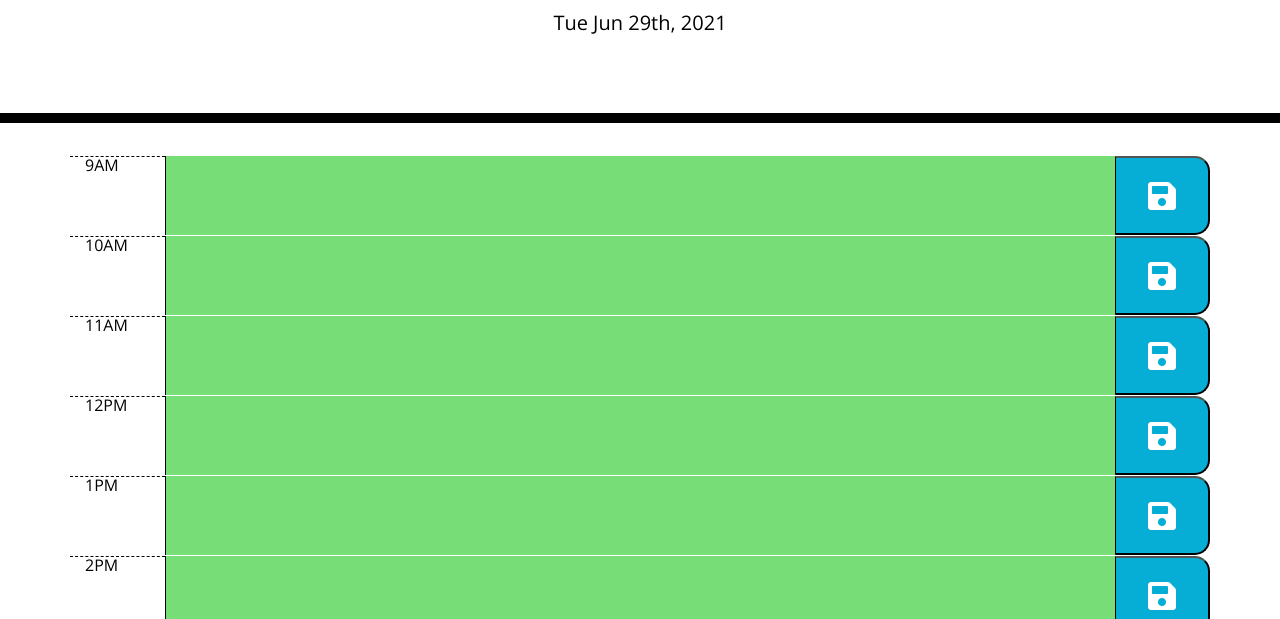
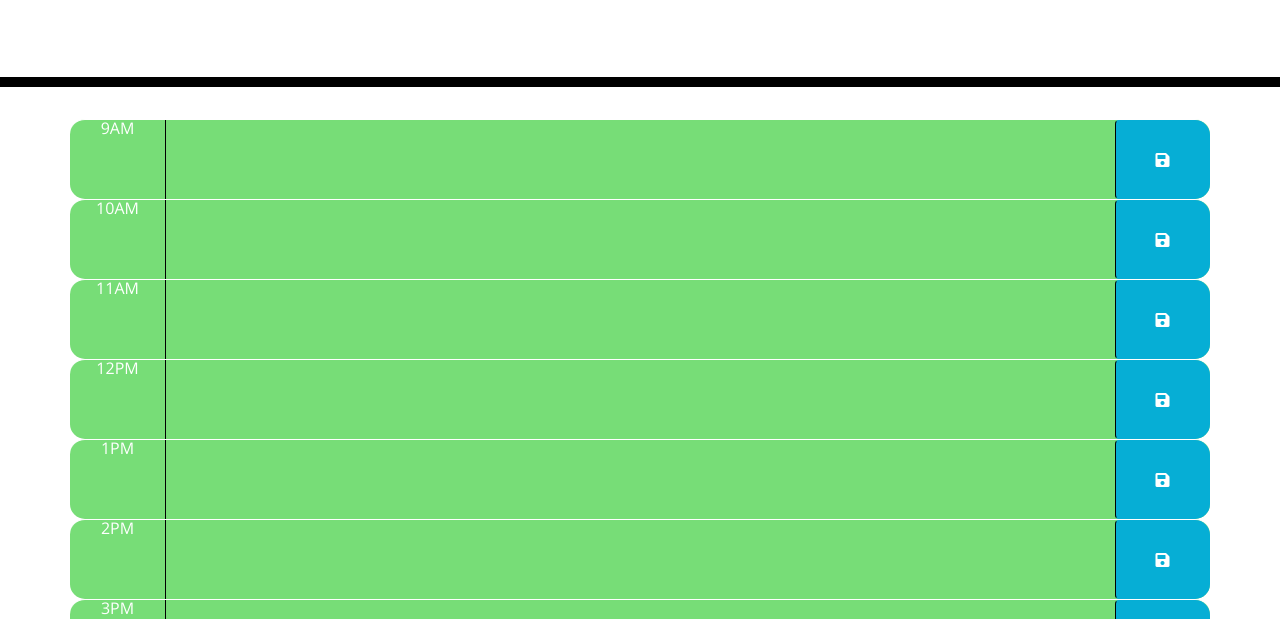
Before and after one commit to eamahma/Work_Day_Scheduler, a plain HTML site: page index.html in a window 1280 px wide. Shown: the part 181-800 px from the top of the page. Drawn offline with nearby package versions, Linux system fonts and the light colour scheme.

Commit message:
refactored - jQuerry and elements in html

```diff
--- a/index.html
+++ b/index.html
@@ -1,23 +1,14 @@
 <!DOCTYPE html>
 <html lang="en">
+
 <head>
   <meta charset="UTF-8" />
   <meta name="viewport" content="width=device-width, initial-scale=1.0" />
   <meta http-equiv="X-UA-Compatible" content="ie=edge" />
-    <link
-      rel="stylesheet"
-      href="https://stackpath.bootstrapcdn.com/bootstrap/4.3.1/css/bootstrap.min.css"
-    />
-    <link
-      rel="stylesheet"
-      href="https://use.fontawesome.com/releases/v5.8.1/css/all.css"
-      integrity="sha384-50oBUHEmvpQ+1lW4y57PTFmhCaXp0ML5d60M1M7uH2+nqUivzIebhndOJK28anvf"
-      crossorigin="anonymous"
-    />
-    <link
-      href="https://fonts.googleapis.com/css?family=Open+Sans&display=swap"
-      rel="stylesheet"
-    />
+  <link rel="stylesheet" href="https://stackpath.bootstrapcdn.com/bootstrap/4.3.1/css/bootstrap.min.css" />
+  <link rel="stylesheet" href="https://use.fontawesome.com/releases/v5.8.1/css/all.css"
+    integrity="sha384-50oBUHEmvpQ+1lW4y57PTFmhCaXp0ML5d60M1M7uH2+nqUivzIebhndOJK28anvf" crossorigin="anonymous" />
+  <link href="https://fonts.googleapis.com/css?family=Open+Sans&display=swap" rel="stylesheet" />
   <link rel="stylesheet" href="./css/style.css" />
   <title>Work Day Scheduler</title>
 </head>
@@ -29,26 +20,57 @@
     <p id="currentDay" class="lead"></p>
   </header>
   <div class="container" id="cont">
-      <!-- Timeblocks go here -->
-
-      <!-- <div class="row">
-        <div class="col-2 hour">
-          9:00 a.m.
+    <div class="time-block row" id="9">
+      <div class="col-md-1">9AM</div>
+      <textarea class="col-md-10 description"></textarea>
+      <button class="col-md-1 btn saveBtn"><i class="fas fa-save"></i></button>
     </div>
-        <div class="col-8 past">
-          One of three columns
+    <div class="time-block row" id="10">
+      <div class="col-md-1">10AM</div>
+      <textarea class="col-md-10 description"></textarea>
+      <button class="col-md-1 btn saveBtn"><i class="fas fa-save"></i></button>
     </div>
-        <div class="col-2 saveBtn">
-          <svg  xmlns="http://www.w3.org/2000/svg" width="32" height="32" fill="currentColor" class="bi bi-save" viewBox="0 0 16 16">
-            <path d="M2 1a1 1 0 0 0-1 1v12a1 1 0 0 0 1 1h12a1 1 0 0 0 1-1V2a1 1 0 0 0-1-1H9.5a1 1 0 0 0-1 1v7.293l2.646-2.647a.5.5 0 0 1 .708.708l-3.5 3.5a.5.5 0 0 1-.708 0l-3.5-3.5a.5.5 0 1 1 .708-.708L7.5 9.293V2a2 2 0 0 1 2-2H14a2 2 0 0 1 2 2v12a2 2 0 0 1-2 2H2a2 2 0 0 1-2-2V2a2 2 0 0 1 2-2h2.5a.5.5 0 0 1 0 1H2z"/>
-          </svg>
-        </div> -->
-
-      </div>                                                                                                                                                                                                                                                                                                                                                                                                                                                                                                                                                                                                                                                                                                                                                                                                                                                                                            </div>
+    <div class="time-block row" id="11">
+      <div class="col-md-1">11AM</div>
+      <textarea class="col-md-10 description"></textarea>
+      <button class="col-md-1 btn saveBtn"><i class="fas fa-save"></i></button>
+    </div>
+    <div class="time-block row" id="12">
+      <div class="col-md-1">12PM</div>
+      <textarea class="col-md-10 description"></textarea>
+      <button class="col-md-1 btn saveBtn"><i class="fas fa-save"></i></button>
+    </div>
+    <div class="time-block row" id="13">
+      <div class="col-md-1">1PM</div>
+      <textarea class="col-md-10 description"></textarea>
+      <button class="col-md-1 btn saveBtn"><i class="fas fa-save"></i></button>
+    </div>
+    <div class="time-block row" id="14">
+      <div class="col-md-1">2PM</div>
+      <textarea class="col-md-10 description"></textarea>
+      <button class="col-md-1 btn saveBtn"><i class="fas fa-save"></i></button>
+    </div>
+    <div class="time-block row" id="15">
+      <div class="col-md-1">3PM</div>
+      <textarea class="col-md-10 description"></textarea>
+      <button class="col-md-1 btn saveBtn"><i class="fas fa-save"></i></button>
+    </div>
+    <div class="time-block row" id="16">
+      <div class="col-md-1">4PM</div>
+      <textarea class="col-md-10 description"></textarea>
+      <button class="col-md-1 btn saveBtn"><i class="fas fa-save"></i></button>
+    </div>
+    <div class="time-block row" id="17">
+      <div class="col-md-1">5PM</div>
+      <textarea class="col-md-10 description"></textarea>
+      <button class="col-md-1 btn saveBtn"><i class="fas fa-save"></i></button>
+    </div>
+  </div>
   <script src="https://cdnjs.cloudflare.com/ajax/libs/jquery/3.2.1/jquery.min.js"></script>
   <script src="https://cdnjs.cloudflare.com/ajax/libs/moment.js/2.24.0/moment.min.js"></script>
   <script src="https://cdnjs.cloudflare.com/ajax/libs/moment.js/2.27.0/moment.min.js"></script>
   <script src="https://code.jquery.com/ui/1.12.0/jquery-ui.min.js"></script>
   <script src="./js/script.js"></script>
 </body>
+
 </html>
--- a/js/script.js
+++ b/js/script.js
@@ -1,247 +1,297 @@
-var workHours = ['9AM', '10AM', '11AM', '12PM', '1PM', '2PM', '3PM', '4PM', '5PM'];
+$(document).ready(function(){
+    $(".saveBtn").on("click",function(){
+        var textValue = $(this).siblings(".description").val();
+        var time = $(this).parent().attr("id");
 
-// Display Date in header section
-var weekDay = moment().format("ddd MMM Do, YYYY");
-$('#currentDay').text(weekDay);
+        localStorage.setItem(time, textValue);
+    })
 
-// get current time
-var currentTime = moment().hour();
+    function timeBlockUpdate() {
+        var currentHour = moment().hours();
+        $(".time-block").each(function(){
+            var blockHour = parseInt($(this).attr("id"));
 
-function storeTask(index, content) {
-    var taskText = content.trim();
-    if (taskText !== "") {
-        var tasks = [];
-        tasks = JSON.parse(localStorage.getItem("index")) || [];
-        var currentTask = {
-            key: index,
-            value: taskText
-        }
-        tasks.push(currentTask);
-        localStorage.setItem("index", JSON.stringify(tasks));
+            if (blockHour < currentHour) {
+                $(this).addClass("past");
+            } else if (blockHour === currentHour) {
+                $(this).removeClass("past");
+                $(this).addClass("present");
+            } else {
+                $(this).removeClass("past");
+                $(this).removeClass("ppresent");
+                $(this).addClass("future");
+            }
+        })
     }
-    console.log(currentTask);
-}
 
-// function to identify which save button clicked
-function replyClick(clicked_id) {
-    // console.log(clicked_id);
-    var taskText = "";
-    switch(clicked_id) {
-        case 'button0':
-            taskText = document.getElementById("task0").value;
-            storeTask(0, taskText);
-            break;
-        case 'button1':
-            taskText = document.getElementById("task1").value;
-            storeTask(1, taskText);
-            break;
-        case 'button2':
-            taskText = document.getElementById("task2").value;
-            storeTask(2, taskText);
-            break;
-        case 'button3':
-            taskText = document.getElementById("task3").value;
-            storeTask(3, taskText);
-            break;
-        case 'button4':
-            taskText = document.getElementById("task4").value;
-            storeTask(4, taskText);
-            break;
-        case 'button5':
-            taskText = document.getElementById("task5").value;
-            storeTask(5, taskText);
-            break;
-        case 'button6':
-            taskText = document.getElementById("task6").value;
-            storeTask(6, taskText);
-            break;
-        case 'button7':
-            taskText = document.getElementById("task7").value;
-            storeTask(7, taskText);
-            break;
-        case 'button8':
-            taskText = document.getElementById("task8").value;
-            storeTask(8, taskText);
-            break;
-    }
-}
+    timeBlockUpdate();
 
-function displayTasks() {
-    var tasks = [];
-    tasks = JSON.parse(localStorage.getItem("index")) || [];
-    for (var i = 0; i < tasks.length; i++) {
-        var task = tasks[i].value;
-        var index = tasks[i].key;
-         console.log(index, task);
-
-        if (index === 0) {
-            document.getElementById("task0").textContent = task;
-        } else if (index === 1) {
-            document.getElementById("task1").textContent = task;
-        } else if (index === 2) {
-            document.getElementById("task2").textContent = task;
-        } else if (index === 3) {
-            document.getElementById("task3").textContent = task;
-        } else if (index === 4) {
-            document.getElementById("task4").textContent = task;
-        } else if (index === 5) {
-            document.getElementById("task5").textContent = task;
-        } else if (index === 6) {
-            document.getElementById("task6").textContent = task;
-        } else if (index === 7) {
-            document.getElementById("task7").textContent = task;
-        } else if (index === 8) {
-            document.getElementById("task8").textContent = task;
-        }
-
-        return;
-
-        //        document.getElementById("task0").textContent = task;
-        // switch(i) {
-        //     case 0:
-        //         if (task) {
-        //             document.getElementById("task0").textContent = task;
-        //         }
-        //         continue;
-        //     case 1:
-        //         if (task) {
-        //             document.getElementById("task1").textContent = task;
-        //         }
-        //         continue;
-        //     case 2:
-        //         if (task) {
-        //             document.getElementById("task2").textContent = task;
-        //         }
-        //         continue;
-        //     case 3:
-        //         if (task) {
-        //             document.getElementById("task3").textContent = task;
-        //         }
-        //         continue;
-        //     case 4:
-        //         if (task) {
-        //             document.getElementById("task4").textContent = task;
-        //         }
-        //         continue;
-        //     case 5:
-        //         if (task) {
-        //             document.getElementById("task5").textContent = task;
-        //         }
-        //         continue;
-        //     case 6:
-        //         if (task) {
-        //             document.getElementById("task6").textContent = task;
-        //         }
-        //         continue;
-        //     case 7:
-        //         if (task) {
-        //             document.getElementById("task7").textContent = task;
-        //         }
-        //         continue;
-        //     case 8:
-        //         if (task) {
-        //             document.getElementById("task8").textContent = task;
-        //         }
-        //         continue;
-        // }
-    }
-}
-
-// Initialize screen
-function init() {
-    for (var i = 0; i < workHours.length; i++) {
-        // create row element
-        var rowEl = document.createElement("div");
-        document.getElementById("cont").appendChild(rowEl);
-        rowEl.setAttribute("class", "row");
-        rowEl.setAttribute("id", "rows");
-
-        // create time column elements
-        var timeEl = document.createElement("div");
-        var timeText = document.createTextNode(workHours[i]);
-        timeEl.appendChild(timeText);
-        rowEl.appendChild(timeEl);
-        timeEl.setAttribute("class", "col-1 hour");
-        timeEl.setAttribute("id", "time");
-
-        // create time column elements
-        var taskEl = document.createElement("textarea");
-        // the text need to be read from local storage (last saved)
-        var taskText = document.createTextNode("");
-        rowEl.appendChild(taskEl);
-
-        // check time if is past, present, or future to set background
-        if (currentTime > i + 9) {
-            taskEl.setAttribute("class", "col-10 past");
-        } else if (currentTime === i + 9) {
-            taskEl.setAttribute("class", "col-10 present");
-        } else {
-            taskEl.setAttribute("class", "col-10 future");
-        }
-        taskEl.appendChild(taskText);
-
-        // create saveBtn column elements
-        var saveEl = document.createElement("button");
-        rowEl.appendChild(saveEl);
-        saveEl.setAttribute("class", "col-1 saveBtn");
-        saveEl.setAttribute("id", "button");
-        saveEl.setAttribute("style", "text-align: center;");
-        //adding font awsome icon for save button
-        var iconEl = document.createElement("i")
-        saveEl.appendChild(iconEl);
-        iconEl.setAttribute("class", "fas fa-save fa-2x");
-        // set button id and function to save current task
-        switch(i) {
-            case 0:
-                taskEl.setAttribute("id", "task0");
-                iconEl.setAttribute("id", "button0");
-                iconEl.setAttribute("onclick", "replyClick(this.id)");
-                break;
-            case 1:
-                taskEl.setAttribute("id", "task1");
-                iconEl.setAttribute("id", "button1");
-                iconEl.setAttribute("onclick", "replyClick(this.id)");
-                break;
-            case 2:
-                taskEl.setAttribute("id", "task2");
-                iconEl.setAttribute("id", "button2");
-                iconEl.setAttribute("onclick", "replyClick(this.id)");
-                break;
-            case 3:
-                taskEl.setAttribute("id", "task3");
-                iconEl.setAttribute("id", "button3");
-                iconEl.setAttribute("onclick", "replyClick(this.id)");
-                break;
-            case 4:
-                taskEl.setAttribute("id", "task4");
-                iconEl.setAttribute("id", "button4");
-                iconEl.setAttribute("onclick", "replyClick(this.id)");
-                break;
-            case 5:
-                taskEl.setAttribute("id", "task5");
-                iconEl.setAttribute("id", "button5");
-                iconEl.setAttribute("onclick", "replyClick(this.id)");
-                break;
-            case 6:
-                taskEl.setAttribute("id", "task6");
-                iconEl.setAttribute("id", "button6");
-                iconEl.setAttribute("onclick", "replyClick(this.id)");
-                break;
-            case 7:
-                taskEl.setAttribute("id", "task7");
-                iconEl.setAttribute("id", "button7");
-                iconEl.setAttribute("onclick", "replyClick(this.id)");
-                break;
-            case 8:
-                taskEl.setAttribute("id", "task8");
-                iconEl.setAttribute("id", "button8");
-                iconEl.setAttribute("onclick", "replyClick(this.id)");
-                break;
-        }
-        displayTasks();
-    }
-}
+    $("#9 .description").val(localStorage.getItem("9"));
+    $("#10 .description").val(localStorage.getItem("10"));
+    $("#11 .description").val(localStorage.getItem("11"));
+    $("#12 .description").val(localStorage.getItem("12"));
+    $("#13 .description").val(localStorage.getItem("13"));
+    $("#14 .description").val(localStorage.getItem("14"));
+    $("#15 .description").val(localStorage.getItem("15"));
+    $("#16 .description").val(localStorage.getItem("16"));
+    $("#17 .description").val(localStorage.getItem("17"));
+})
 
 
 
-init();
+
+// var workHours = ['9AM', '10AM', '11AM', '12PM', '1PM', '2PM', '3PM', '4PM', '5PM'];
+
+// // Display Date in header section
+// var weekDay = moment().format("ddd MMM Do, YYYY");
+// $('#currentDay').text(weekDay);
+
+// // get current time
+// var currentTime = moment().hour();
+
+// function storeTask(index, content) {
+//     var taskText = content.trim();
+//     if (taskText !== "") {
+//         var tasks = [];
+//         tasks = JSON.parse(localStorage.getItem("index")) || [];
+//         var currentTask = {
+//             key: index,
+//             value: taskText
+//         }
+//         tasks.push(currentTask);
+//         localStorage.setItem("index", JSON.stringify(tasks));
+//     }
+//     console.log(currentTask);
+// }
+
+// // function to identify which save button clicked
+// function replyClick(clicked_id) {
+//     // console.log(clicked_id);
+//     var taskText = "";
+//     switch(clicked_id) {
+//         case 'button0':
+//             taskText = document.getElementById("task0").value;
+//             taskText.value = localStorage.getItem("0");
+//             storeTask(0, taskText);
+//             break;
+//         case 'button1':
+//             taskText = document.getElementById("task1").value;
+//             storeTask(1, taskText);
+//             break;
+//         case 'button2':
+//             taskText = document.getElementById("task2").value;
+//             storeTask(2, taskText);
+//             break;
+//         case 'button3':
+//             taskText = document.getElementById("task3").value;
+//             storeTask(3, taskText);
+//             break;
+//         case 'button4':
+//             taskText = document.getElementById("task4").value;
+//             storeTask(4, taskText);
+//             break;
+//         case 'button5':
+//             taskText = document.getElementById("task5").value;
+//             storeTask(5, taskText);
+//             break;
+//         case 'button6':
+//             taskText = document.getElementById("task6").value;
+//             storeTask(6, taskText);
+//             break;
+//         case 'button7':
+//             taskText = document.getElementById("task7").value;
+//             storeTask(7, taskText);
+//             break;
+//         case 'button8':
+//             taskText = document.getElementById("task8").value;
+//             storeTask(8, taskText);
+//             break;
+//     }
+// }
+
+// function displayTasks() {
+//     var tasks = [];
+//     tasks = JSON.parse(localStorage.getItem("index")) || [];
+//     for (var i = 0; i < tasks.length; i++) {
+//         var task = tasks[i].value;
+//         var index = tasks[i].key;
+// //         console.log(index, task);
+
+//         if (tasks[i].key === 0) {
+//             document.getElementById("task0").textContent = tasks[i].value;
+//             console.log(tasks[i].key, tasks[i].value);
+//         } else if (tasks[i].key === 1) {
+// //            document.getElementById("task1").textContent = tasks[i].value;
+//             console.log(tasks[i].key, tasks[i].value);
+//         } else if (tasks[i].key === 2) {
+// //            document.getElementById("task2").textContent = task;
+//             console.log(tasks[i].key, tasks[i].value);
+//         } else if (tasks[i].key === 3) {
+// //            document.getElementById("task3").textContent = task;
+//             console.log(tasks[i].key, tasks[i].value);
+//         } else if (tasks[i].key === 4) {
+// //            document.getElementById("task4").textContent = task;
+//             console.log(tasks[i].key, tasks[i].value);
+//         } else if (tasks[i].key === 5) {
+// //            document.getElementById("task5").textContent = task;
+//             console.log(tasks[i].key, tasks[i].value);
+//         } else if (tasks[i].key === 6) {
+// //            document.getElementById("task6").textContent = task;
+//             console.log(tasks[i].key, tasks[i].value);
+//         } else if (intasks[i].key === 7) {
+// //            document.getElementById("task7").textContent = task;
+//             console.log(tasks[i].key, tasks[i].value);
+//         } else if (tasks[i].key === 8) {
+// //            document.getElementById("task8").textContent = task;
+//             console.log(tasks[i].key, tasks[i].value);
+// }
+//     }
+
+//         //        document.getElementById("task0").textContent = task;
+//         // switch(i) {
+//         //     case 0:
+//         //         if (task) {
+//         //             document.getElementById("task0").textContent = task;
+//         //         }
+//         //         continue;
+//         //     case 1:
+//         //         if (task) {
+//         //             document.getElementById("task1").textContent = task;
+//         //         }
+//         //         continue;
+//         //     case 2:
+//         //         if (task) {
+//         //             document.getElementById("task2").textContent = task;
+//         //         }
+//         //         continue;
+//         //     case 3:
+//         //         if (task) {
+//         //             document.getElementById("task3").textContent = task;
+//         //         }
+//         //         continue;
+//         //     case 4:
+//         //         if (task) {
+//         //             document.getElementById("task4").textContent = task;
+//         //         }
+//         //         continue;
+//         //     case 5:
+//         //         if (task) {
+//         //             document.getElementById("task5").textContent = task;
+//         //         }
+//         //         continue;
+//         //     case 6:
+//         //         if (task) {
+//         //             document.getElementById("task6").textContent = task;
+//         //         }
+//         //         continue;
+//         //     case 7:
+//         //         if (task) {
+//         //             document.getElementById("task7").textContent = task;
+//         //         }
+//         //         continue;
+//         //     case 8:
+//         //         if (task) {
+//         //             document.getElementById("task8").textContent = task;
+//         //         }
+//         //         continue;
+//         // }
+// }
+
+// // Initialize screen
+// function init() {
+//     for (var i = 0; i < workHours.length; i++) {
+//         // create row element
+//         var rowEl = document.createElement("div");
+//         document.getElementById("cont").appendChild(rowEl);
+//         rowEl.setAttribute("class", "row");
+//         rowEl.setAttribute("id", "rows");
+
+//         // create time column elements
+//         var timeEl = document.createElement("div");
+//         var timeText = document.createTextNode(workHours[i]);
+//         timeEl.appendChild(timeText);
+//         rowEl.appendChild(timeEl);
+//         timeEl.setAttribute("class", "col-1 hour");
+//         timeEl.setAttribute("id", "time");
+
+//         // create time column elements
+//         var taskEl = document.createElement("textarea");
+//         // the text need to be read from local storage (last saved)
+//         var taskText = document.createTextNode("");
+//         rowEl.appendChild(taskEl);
+
+//         // check time if is past, present, or future to set background
+//         if (currentTime > i + 9) {
+//             taskEl.setAttribute("class", "col-10 past");
+//         } else if (currentTime === i + 9) {
+//             taskEl.setAttribute("class", "col-10 present");
+//         } else {
+//             taskEl.setAttribute("class", "col-10 future");
+//         }
+//         taskEl.appendChild(taskText);
+
+//         // create saveBtn column elements
+//         var saveEl = document.createElement("button");
+//         rowEl.appendChild(saveEl);
+//         saveEl.setAttribute("class", "col-1 saveBtn");
+//         saveEl.setAttribute("id", "button");
+//         saveEl.setAttribute("style", "text-align: center;");
+//         //adding font awsome icon for save button
+//         var iconEl = document.createElement("i")
+//         saveEl.appendChild(iconEl);
+//         iconEl.setAttribute("class", "fas fa-save fa-2x");
+//         // set button id and function to save current task
+//         switch(i) {
+//             case 0:
+//                 taskEl.setAttribute("id", "task0");
+//                 iconEl.setAttribute("id", "button0");
+//                 iconEl.setAttribute("onclick", "replyClick(this.id)");
+//                 break;
+//             case 1:
+//                 taskEl.setAttribute("id", "task1");
+//                 iconEl.setAttribute("id", "button1");
+//                 iconEl.setAttribute("onclick", "replyClick(this.id)");
+//                 break;
+//             case 2:
+//                 taskEl.setAttribute("id", "task2");
+//                 iconEl.setAttribute("id", "button2");
+//                 iconEl.setAttribute("onclick", "replyClick(this.id)");
+//                 break;
+//             case 3:
+//                 taskEl.setAttribute("id", "task3");
+//                 iconEl.setAttribute("id", "button3");
+//                 iconEl.setAttribute("onclick", "replyClick(this.id)");
+//                 break;
+//             case 4:
+//                 taskEl.setAttribute("id", "task4");
+//                 iconEl.setAttribute("id", "button4");
+//                 iconEl.setAttribute("onclick", "replyClick(this.id)");
+//                 break;
+//             case 5:
+//                 taskEl.setAttribute("id", "task5");
+//                 iconEl.setAttribute("id", "button5");
+//                 iconEl.setAttribute("onclick", "replyClick(this.id)");
+//                 break;
+//             case 6:
+//                 taskEl.setAttribute("id", "task6");
+//                 iconEl.setAttribute("id", "button6");
+//                 iconEl.setAttribute("onclick", "replyClick(this.id)");
+//                 break;
+//             case 7:
+//                 taskEl.setAttribute("id", "task7");
+//                 iconEl.setAttribute("id", "button7");
+//                 iconEl.setAttribute("onclick", "replyClick(this.id)");
+//                 break;
+//             case 8:
+//                 taskEl.setAttribute("id", "task8");
+//                 iconEl.setAttribute("id", "button8");
+//                 iconEl.setAttribute("onclick", "replyClick(this.id)");
+//                 break;
+//         }
+//         displayTasks();
+//     }
+// }
+
+
+
+// init();
```
Lines whose indentation alone changed are shown as unchanged.
